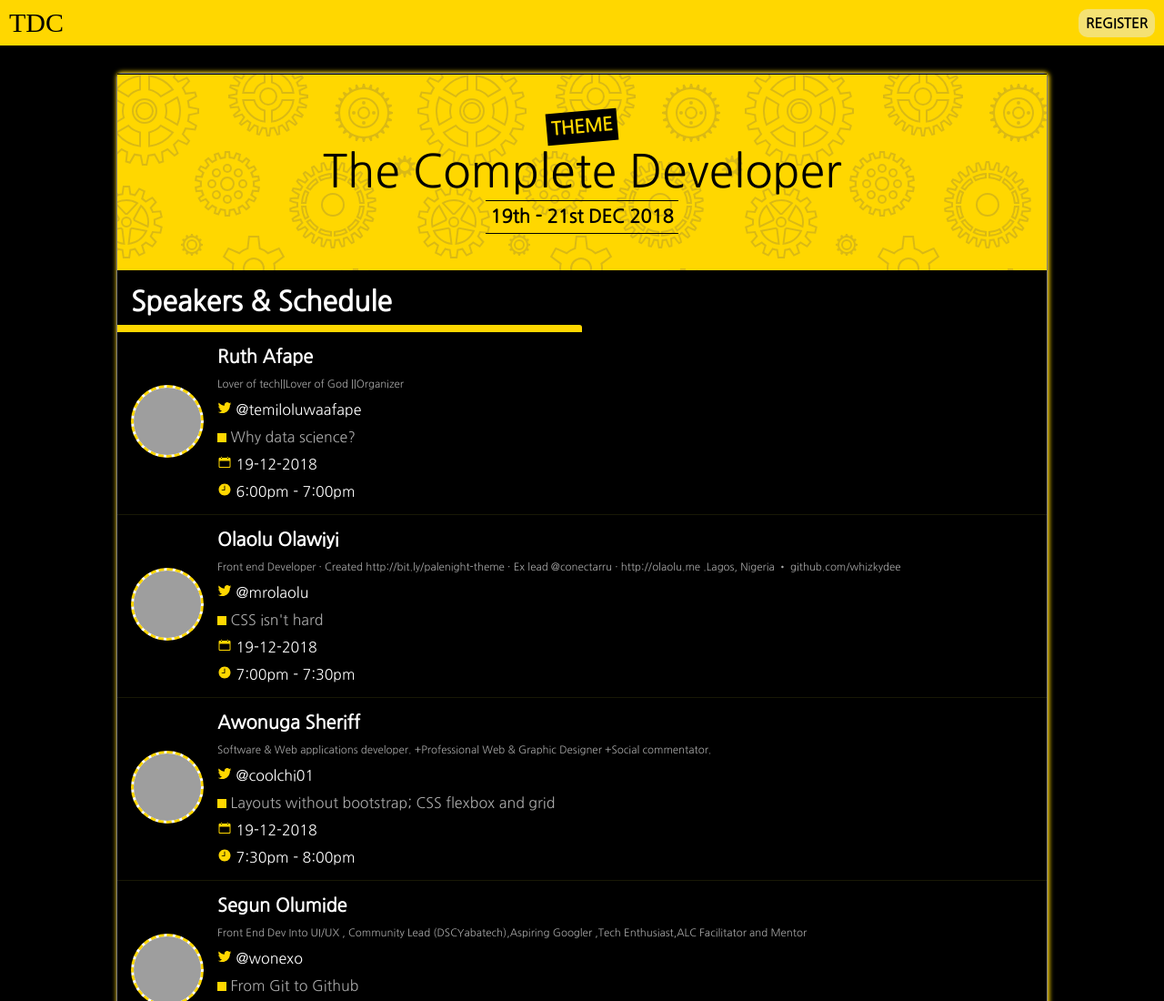
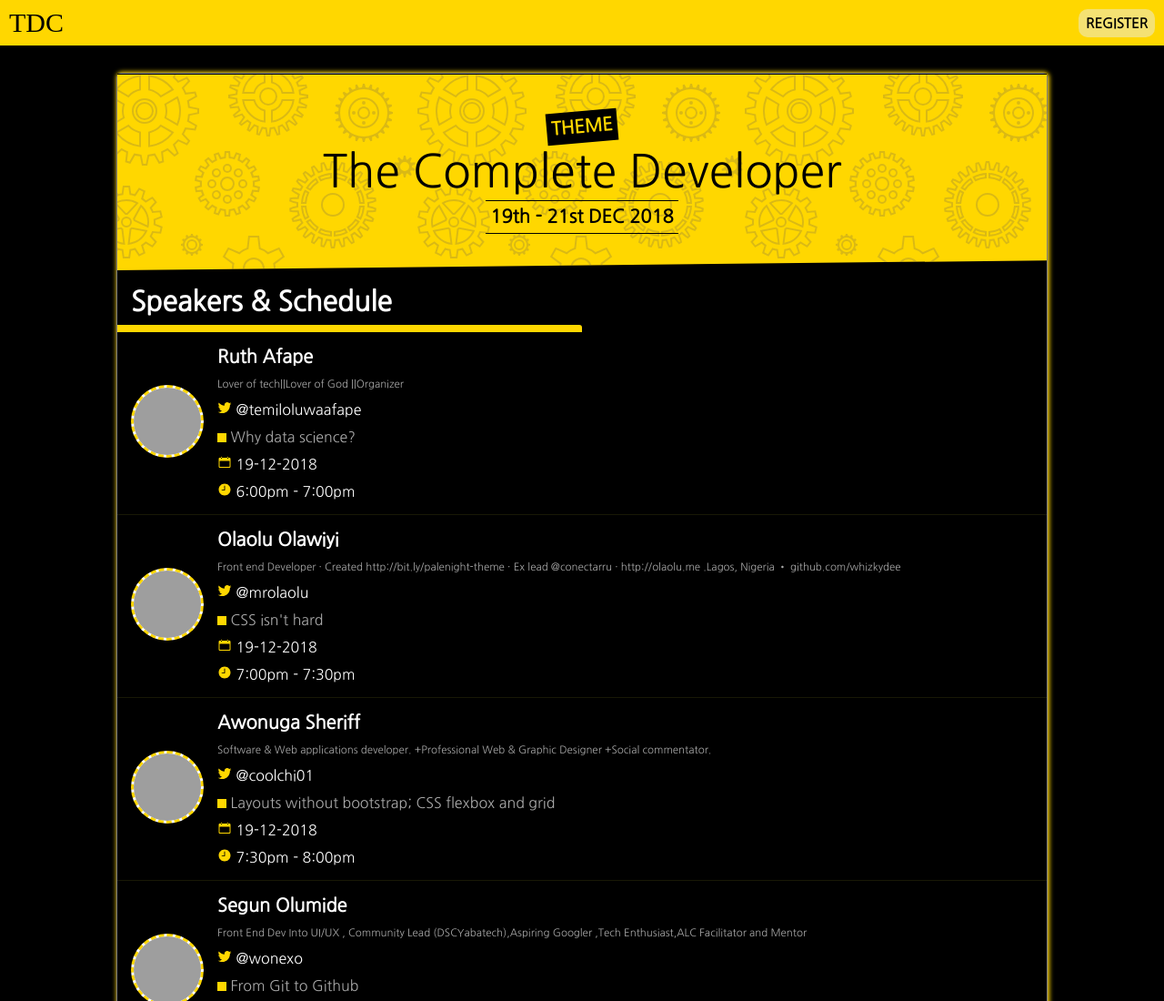
Before and after one commit to marvinjude/tdc-site, a Gatsby site: page /conf/the-complete-developer in a window 1280 px wide. Shown: the top 1100 px of the page at 91% size. Built offline with nearby package versions, Linux system fonts and the light colour scheme; Gatsby itself is replaced by a stand-in of ours; grey boxes are pictures that could not be loaded.

Commit message:
added clip-path to cover

```diff
--- a/src/templates/styles.css
+++ b/src/templates/styles.css
@@ -104,6 +104,7 @@ span.bullet {
   color: darkgray;
 }
 .cover {
+  clip-path: polygon(0 0, 100% 0, 100% 95%, 0 100%);
   padding: 40px;
   color: black;
   border-top: 1px solid black;
```
